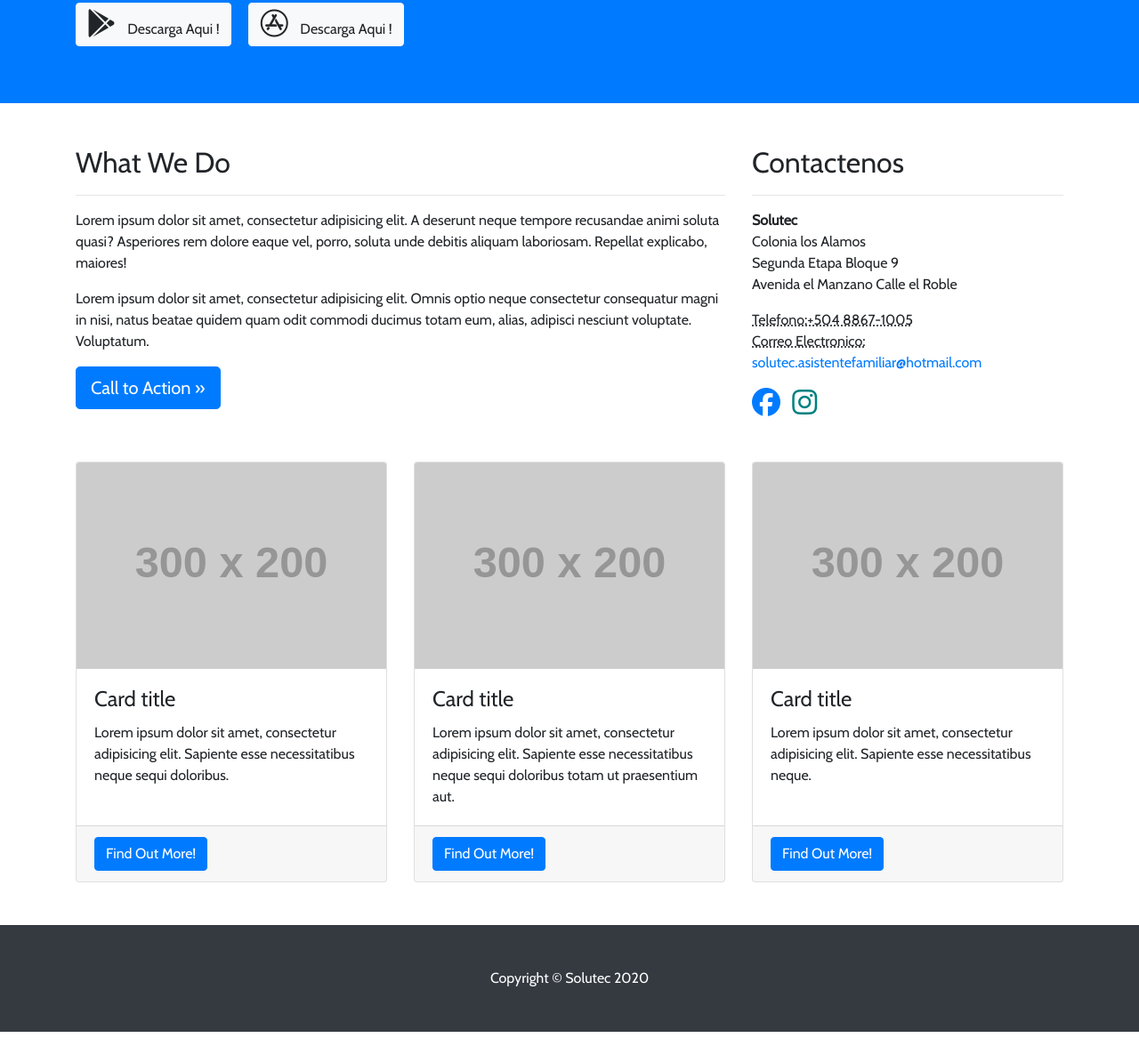
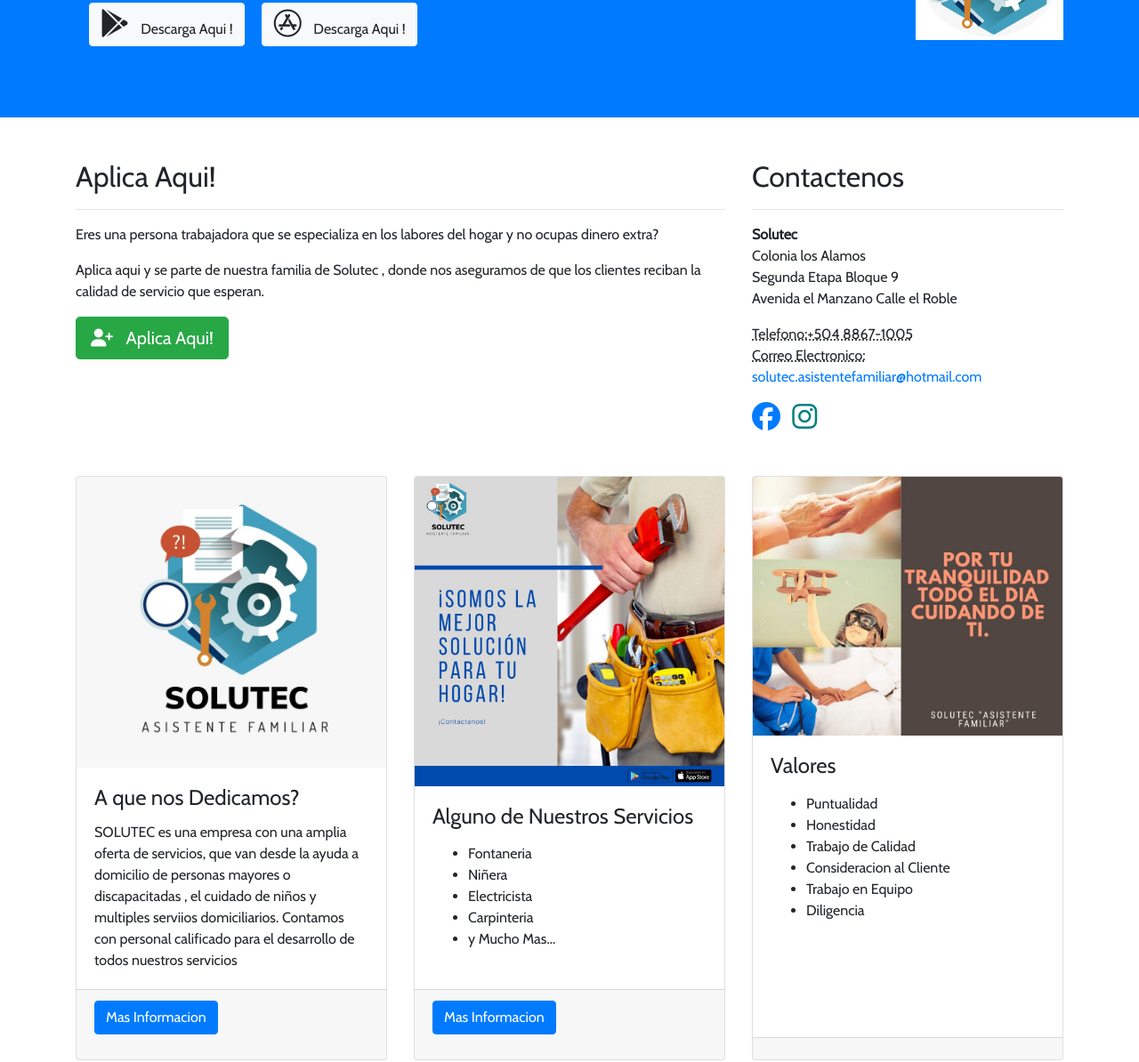
Before and after one commit to isaacdvid1596/isaacdvid1596.github.io, a website: page index.html in a window 1280 px wide. Shown: the part 344-1538 px from the top of the page at 89% size. Before the commit the page ends 1504 px from the top, so only its background shows below. Drawn offline with nearby package versions, Linux system fonts and the light colour scheme; placeholder pictures from the web are drawn by us.

Commit message:
LandingPage

```diff
--- a/css/business-frontpage.css
+++ b/css/business-frontpage.css
@@ -21,8 +21,15 @@
 
 .btn{
   margin-right: 1em;
+  margin-bottom: 1em;
 }
 
 * {
   font-family: 'Cabin', sans-serif;
+  font-size: medium;
 }
+
+.logo {
+  max-width:15%;
+  height:auto;
+}
--- a/index.html
+++ b/index.html
@@ -66,9 +66,12 @@
       <div class="container h-100">
         <div class="row h-100 align-items-center">
           <div class="col-lg-12">
+
             <h1 class="display-4 text-white mt-5 mb-2">
               Solutec
             </h1>
+
+            <img class="logo float-right"src="./images/soluteclogo.png" alt="">
             <p class="lead mb-5 text-white-50">
               <p>
                 Eres Jefe de Hogar y no tienes tiempo a tu alcance o las herramientas para realizar labores domesticos?
@@ -78,8 +81,13 @@
                 Baja la APP en la GooglePlayStore o en la AppStore y dile Adios a tus problemas!
               </p>
 
-              <a class="btn btn-light" href=""> <i class="fab fa-google-play fa-2x"></i> Descarga Aqui !</a>
-              <a class="btn btn-light" href=""> <i class="fab fa-app-store fa-2x"></i> Descarga Aqui !</a>
+              <div class="row">
+                <div class="col-sm-6">
+                  <a class="btn btn-light" href=""> <i class="fab fa-google-play fa-2x"></i> Descarga Aqui !</a>
+                  <a class="btn btn-light" href=""> <i class="fab fa-app-store fa-2x"></i> Descarga Aqui !</a>
+                </div>
+              </div>
+
 
             </p>
           </div>
@@ -91,21 +99,16 @@
     <div class="container">
       <div class="row">
         <div class="col-md-8 mb-5">
-          <h2>What We Do</h2>
+          <h2>Aplica Aqui!</h2>
           <hr />
           <p>
-            Lorem ipsum dolor sit amet, consectetur adipisicing elit. A deserunt
-            neque tempore recusandae animi soluta quasi? Asperiores rem dolore
-            eaque vel, porro, soluta unde debitis aliquam laboriosam. Repellat
-            explicabo, maiores!
+            Eres una persona trabajadora que se especializa en los labores del hogar y no ocupas dinero extra?
           </p>
           <p>
-            Lorem ipsum dolor sit amet, consectetur adipisicing elit. Omnis
-            optio neque consectetur consequatur magni in nisi, natus beatae
-            quidem quam odit commodi ducimus totam eum, alias, adipisci nesciunt
-            voluptate. Voluptatum.
+            Aplica aqui y se parte de nuestra familia de Solutec , donde nos aseguramos de que los clientes reciban
+            la calidad de servicio que esperan.
           </p>
-          <a class="btn btn-primary btn-lg" href="#">Call to Action &raquo;</a>
+          <a class="btn btn-success btn-lg" href="#"><i class="fas fa-user-plus fa-1x"></i> Aplica Aqui!</a>
         </div>
         <div class="col-md-4 mb-5">
           <h2>Contactenos</h2>
@@ -134,18 +137,19 @@
           <div class="card h-100">
             <img
               class="card-img-top"
-              src="http://placehold.it/300x200"
+              src="./images/WhatsApp Image 2020-06-02 at 19.54.34.jpeg"
               alt=""
             />
             <div class="card-body">
-              <h4 class="card-title">Card title</h4>
+              <h4 class="card-title">A que nos Dedicamos?</h4>
               <p class="card-text">
-                Lorem ipsum dolor sit amet, consectetur adipisicing elit.
-                Sapiente esse necessitatibus neque sequi doloribus.
+                SOLUTEC es una empresa con una amplia oferta de servicios, que van desde la ayuda a domicilio
+                de personas mayores o discapacitadas , el cuidado de niños y multiples serviios domiciliarios.
+                Contamos con personal calificado para el desarrollo de todos nuestros servicios
               </p>
             </div>
             <div class="card-footer">
-              <a href="#" class="btn btn-primary">Find Out More!</a>
+              <a href="#" class="btn btn-primary">Mas Informacion</a>
             </div>
           </div>
         </div>
@@ -153,19 +157,23 @@
           <div class="card h-100">
             <img
               class="card-img-top"
-              src="http://placehold.it/300x200"
+              src="./images/WhatsApp Image 2020-06-03 at 21.20.05.jpeg"
               alt=""
             />
             <div class="card-body">
-              <h4 class="card-title">Card title</h4>
+              <h4 class="card-title">Alguno de Nuestros Servicios</h4>
               <p class="card-text">
-                Lorem ipsum dolor sit amet, consectetur adipisicing elit.
-                Sapiente esse necessitatibus neque sequi doloribus totam ut
-                praesentium aut.
+               <ul>
+                 <li>Fontaneria</li>
+                 <li>Niñera</li>
+                 <li>Electricista</li>
+                 <li>Carpinteria</li>
+                 <li>y Mucho Mas...</li>
+               </ul>
               </p>
             </div>
             <div class="card-footer">
-              <a href="#" class="btn btn-primary">Find Out More!</a>
+              <a href="#" class="btn btn-primary">Mas Informacion</a>
             </div>
           </div>
         </div>
@@ -173,18 +181,23 @@
           <div class="card h-100">
             <img
               class="card-img-top"
-              src="http://placehold.it/300x200"
+              src="./images/WhatsApp Image 2020-06-03 at 22.03.17.jpeg"
               alt=""
             />
             <div class="card-body">
-              <h4 class="card-title">Card title</h4>
+              <h4 class="card-title">Valores</h4>
               <p class="card-text">
-                Lorem ipsum dolor sit amet, consectetur adipisicing elit.
-                Sapiente esse necessitatibus neque.
+              <ul>
+                <li>Puntualidad</li>
+                <li>Honestidad</li>
+                <li>Trabajo de Calidad</li>
+                <li>Consideracion al Cliente</li>
+                <li>Trabajo en Equipo</li>
+                <li>Diligencia</li>
+              </ul>
               </p>
             </div>
             <div class="card-footer">
-              <a href="#" class="btn btn-primary">Find Out More!</a>
             </div>
           </div>
         </div>
```
Also changed, not shown: images/WhatsApp Image 2020-06-02 at 19.54.34.jpeg (added), images/WhatsApp Image 2020-06-03 at 21.20.05.jpeg (added), images/WhatsApp Image 2020-06-03 at 22.03.17.jpeg (added), images/soluteclogo.png (added).
